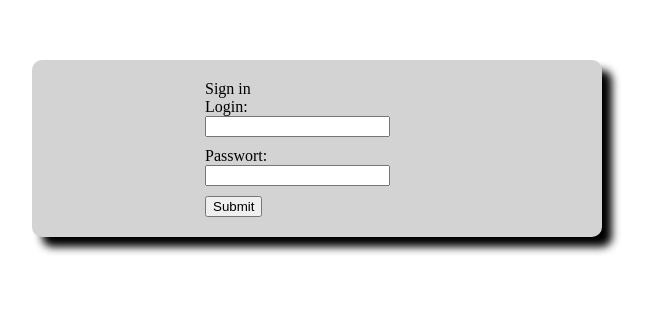
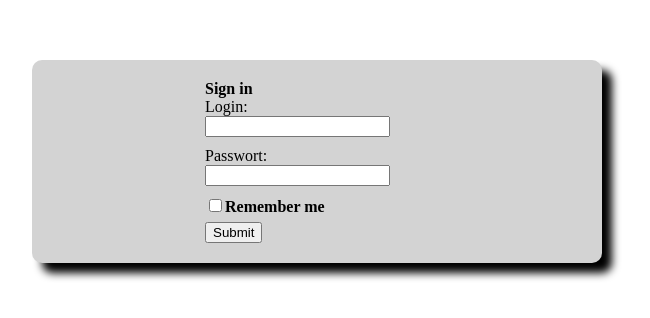
Before and after one commit to NataGildry/accessibility-login-form, an Angular app: page / in a window 1280 px wide. Shown: the part 164-482 px from the top of the page, without its empty margins (176-826 px from the left). Built offline with nearby package versions, Linux system fonts and the light colour scheme.

Commit message:
add checkbox

```diff
--- a/src/app/app.component.html
+++ b/src/app/app.component.html
@@ -7,8 +7,9 @@
 	 <div>
 	  Passwort: <input name="passwortInput" ngModel class="required" #userPasswort="ngModel">
 	 </div>
-	 <div>
-	  <button>Submit</button>
-	 </div>
+   <input type="checkbox" id="rememberMe" class="checkbox"> <span>Remember me</span>
+   <div>
+    <button type="submit">Submit</button>
+  </div>
    </form>
 </div>
--- a/src/app/app.component.scss
+++ b/src/app/app.component.scss
@@ -15,8 +15,16 @@
   padding-right: 212px;
   box-shadow: 10px 10px 8px black;
 
+  span {
+    font-weight: bold;
+  }
+
   input {
     display: block;
     margin-bottom: 10px;
   }
 }
+
+.checkbox {
+  display: inline!important;
+}
```
